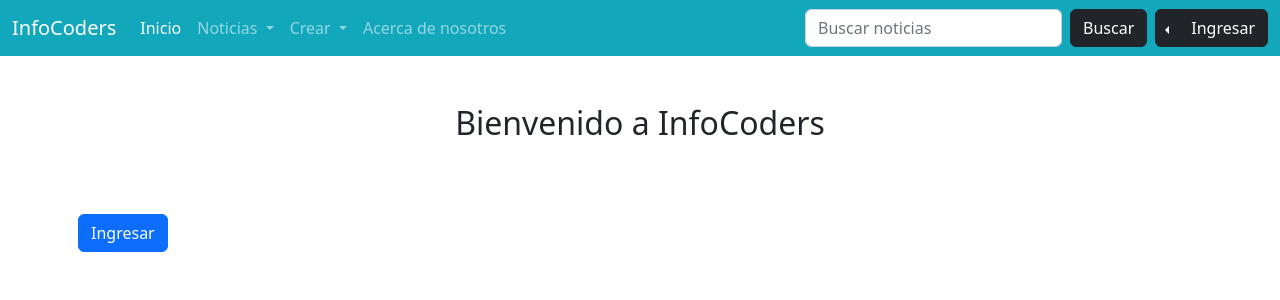
After one commit to jcsax/PFCoder, a Django app: template blog/templates/registration/login.html in a window 1280 px wide. The commit adds this page. Shown: the top 300 px of the page. Run offline with Django 4.2, Linux system fonts and the light colour scheme; the template is opened without the code that fills it, so the values that code supplies are empty.

```diff
--- a/blog/models.py
+++ b/blog/models.py
@@ -7,7 +7,7 @@ class Entretenimiento(models.Model):
     author = models.CharField(max_length=50)
     publish_date = models.DateField()
     text = models.TextField(blank=True)
-    pic = models.ImageField(blank=True)
+    pic = models.ImageField(upload_to='entretenimiento', null=True)
     class Meta:
         verbose_name = 'Entretenimiento'
         verbose_name_plural = 'Entretenimiento'
@@ -18,7 +18,7 @@ class Economia(models.Model):
     author = models.CharField(max_length=50)
     publish_date = models.DateField()
     text = models.TextField(blank=True)
-    pic = models.ImageField(blank=True)
+    pic = models.ImageField(upload_to='economia', null=True)
     class Meta:
         verbose_name = 'Economia'
         verbose_name_plural = 'Economia'
@@ -28,7 +28,7 @@ class Salud(models.Model):
     author = models.CharField(max_length=50)
     publish_date = models.DateField()
     text = models.TextField(blank=True)
-    pic = models.ImageField(blank=True)
+    pic = models.ImageField(upload_to='salud', null=True)
     class Meta:
         verbose_name = 'Salud'
         verbose_name_plural = 'Salud'
--- /dev/null
+++ b/blog/templates/registration/login.html
@@ -0,0 +1,23 @@
+{% extends 'base.html' %}
+
+{% block titulo %}
+Login
+{% endblock %}
+
+{% block contenido %}
+<div class="container">
+  <div class="row">
+  <div class="col">
+</div>
+ <h2 class="fw-bopld text-center py-5">Bienvenido a InfoCoders</h2>
+
+      <form class="row gx-3 gy-2 align-items-center">
+          <div class="col-sm-4">
+<form
+    action="" method="post">
+    {% csrf_token %}
+
+    {{ form }}
+    <input type="submit" class="btn btn-primary" value="Ingresar">
+  </form>
+  {% endblock %}
```
Also changed, not shown: blog/templates/publi_entretenimiento.html (+17 -0 lines).
